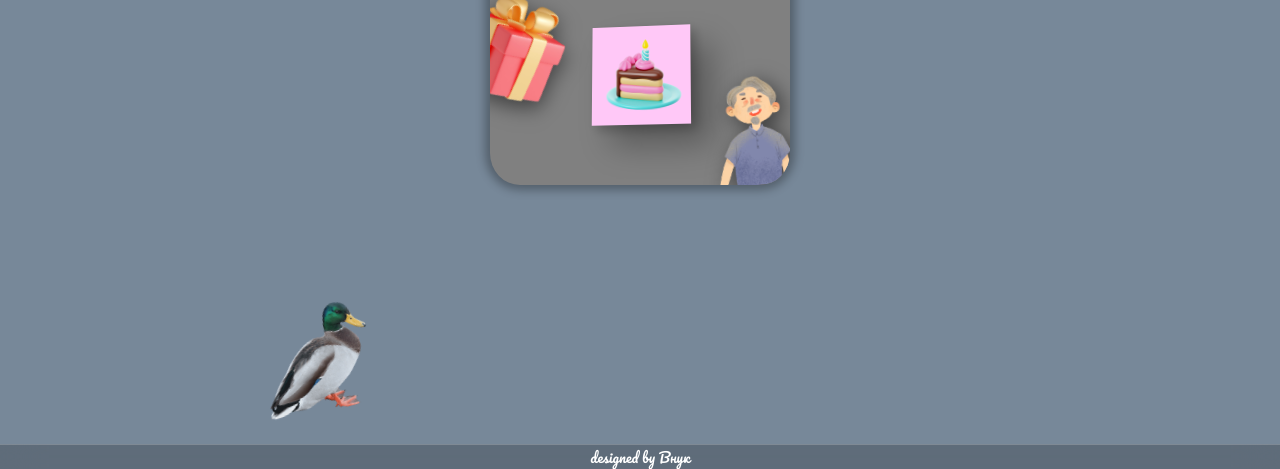
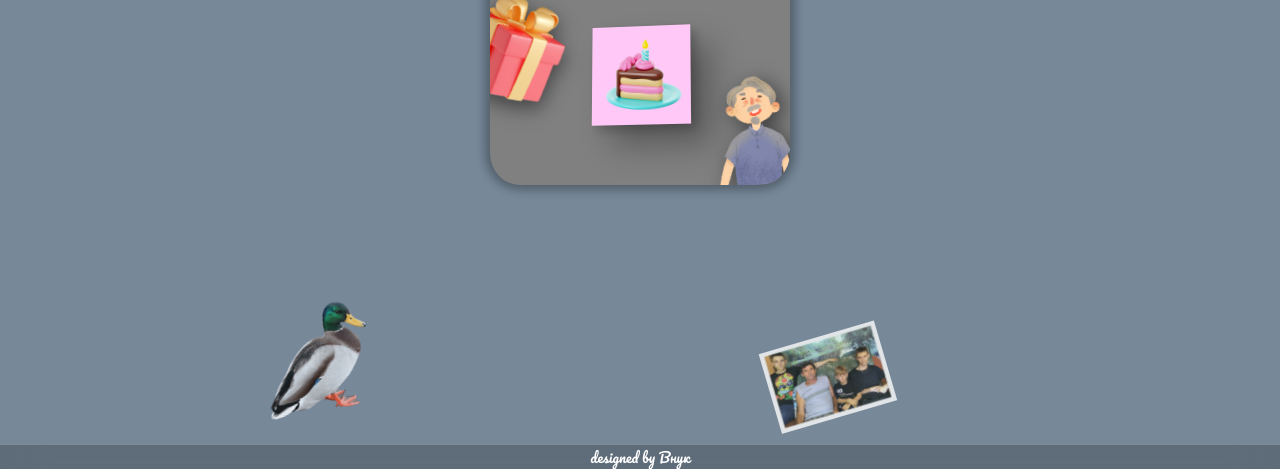
Before and after one commit to vevades31/grandpamobile, a plain HTML site: page index.html in a window 1280 px wide. Shown: the part 331-800 px from the top of the page. Drawn offline with Linux system fonts and the light colour scheme.

Commit message:
Add files via upload

```diff
--- a/index.html
+++ b/index.html
@@ -13,6 +13,7 @@
         <img src="img/boat.png" class="zadnik zad1">
         <img src="img/palka.png" class="zadnik zad2">
         <img src="img/duck.png" class="zadnik zad3">
+        <img src="img/foto.jpg" class="zadnik zad4">
     </div>
     <div class="card">
     <div class="ded"><img src="./img/—Pngtree—grandfather smile_4451932.png" class="object-shadow"></div>
--- a/style.css
+++ b/style.css
@@ -42,6 +42,13 @@ body {
     left: 20%;
     width: 120px;
     transform: rotate(-45deg);
+}
+
+.zad4 {
+    top: 85%;
+    left: 60%;
+    width: 120px;
+    transform: rotate(60deg);
 }
 
 @keyframes float {
```
Also changed, not shown: img/foto.jpg (added).
